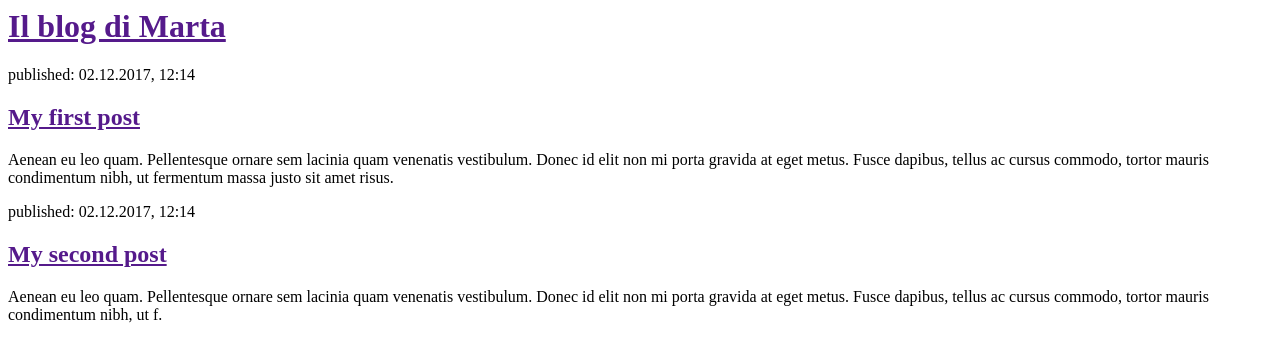
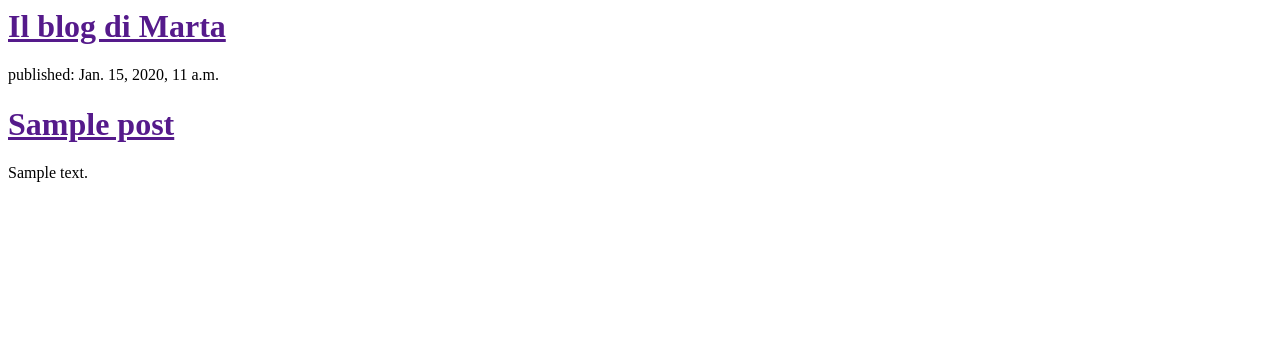
Before and after one commit to m4rt4novello/my-first-blog, a Django app: template blog/templates/blog/post_list.html in a window 1280 px wide. Shown: the top 362 px of the page. Run offline with Django 3.2, Linux system fonts and the light colour scheme; the template is opened without the code that fills it: values that come from a table or form of the project are taken from there, others are empty; tables that the repository leaves empty hold one stand-in row (values such as "Sample post").

Commit message:
Modified templates to display posts from database.

```diff
--- a/blog/models.py
+++ b/blog/models.py
@@ -10,9 +10,9 @@ class Post(models.Model):
 	published_date = models.DateTimeField(
 			blank=True, null=True)
 
-def publish(self):
-	self.published_date = timezone.now()
-	self.save()
+	def publish(self):
+		self.published_date = timezone.now()
+		self.save()
 
-def __str__(self):
-	return sel.title
+	def __str__(self):
+		return self.title
--- a/blog/templates/blog/post_list.html
+++ b/blog/templates/blog/post_list.html
@@ -7,18 +7,13 @@
     		<h1><a href="">Il blog di Marta</a></h1>
         </div>
 
-        <div>
-            <p>published: 02.12.2017, 12:14</p>
-            <h2><a href="">My first post</a></h2>
-            <p>Aenean eu leo quam. Pellentesque ornare sem lacinia quam venenatis vestibulum. Donec id elit non mi porta gravida at eget metus. Fusce dapibus, tellus ac cursus commodo, tortor mauris condimentum nibh, ut fermentum massa justo sit amet risus.</p>
-        </div>
-
-        <div>
-            <p>published: 02.12.2017, 12:14</p>
-            <h2><a href="">My second post</a></h2>
-            <p>Aenean eu leo quam. Pellentesque ornare sem lacinia quam venenatis vestibulum. Donec id elit non mi porta gravida at eget metus. Fusce dapibus, tellus ac cursus commodo, tortor mauris condimentum nibh, ut f.</p>
-
-    	</div>
+        {% for post in posts %}
+    		<div>
+        		<p>published: {{ post.published_date }}</p>
+        		<h1><a href="">{{ post.title }}</a></h1>
+        		<p>{{ post.text|linebreaksbr }}</p>
+    		</div>
+		{% endfor %}
 
     </body>
 </html>
--- a/blog/views.py
+++ b/blog/views.py
@@ -1,5 +1,7 @@
 from django.shortcuts import render
+from django.utils import timezone
+from .models import Post
 
-# Create your views here.
 def post_list(request):
-    return render(request, 'blog/post_list.html', {})
+    posts = Post.objects.filter(published_date__lte=timezone.now()).order_by('published_date')
+    return render(request, 'blog/post_list.html', {'posts': posts})
```
